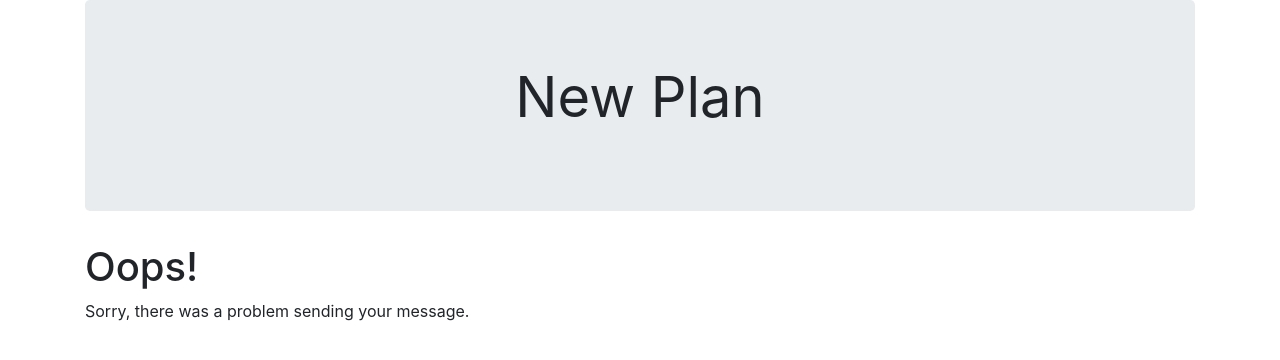
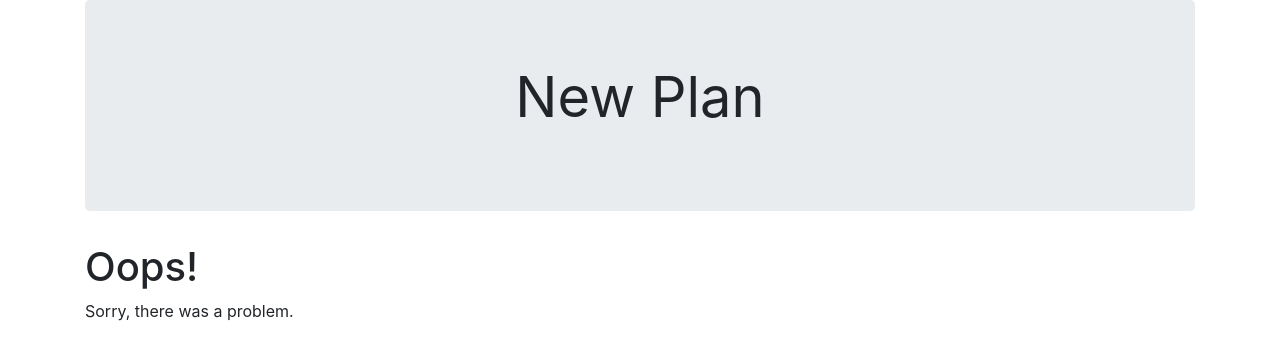
Before and after one commit to amc206/SDEV485-GroupProject, a PHP site: page /confirm2.php in a window 1280 px wide. Shown: the top 360 px of the page. Run offline with PHP 8.4, Linux system fonts and the light colour scheme.

Commit message:
updatd confirmation message

```diff
--- a/PBI-2/confirm2.php
+++ b/PBI-2/confirm2.php
@@ -36,10 +36,10 @@
 
     <?php if (isset($success) && $success){ ?>
     <h1>Thank You</h1>
-    Your message has been sent.
+    Your plan has been sent.
     <?php } else { ?>
     <h1>Oops!</h1>
-    Sorry, there was a problem sending your message.
+    Sorry, there was a problem.
     <?php } ?>
 
 
```
